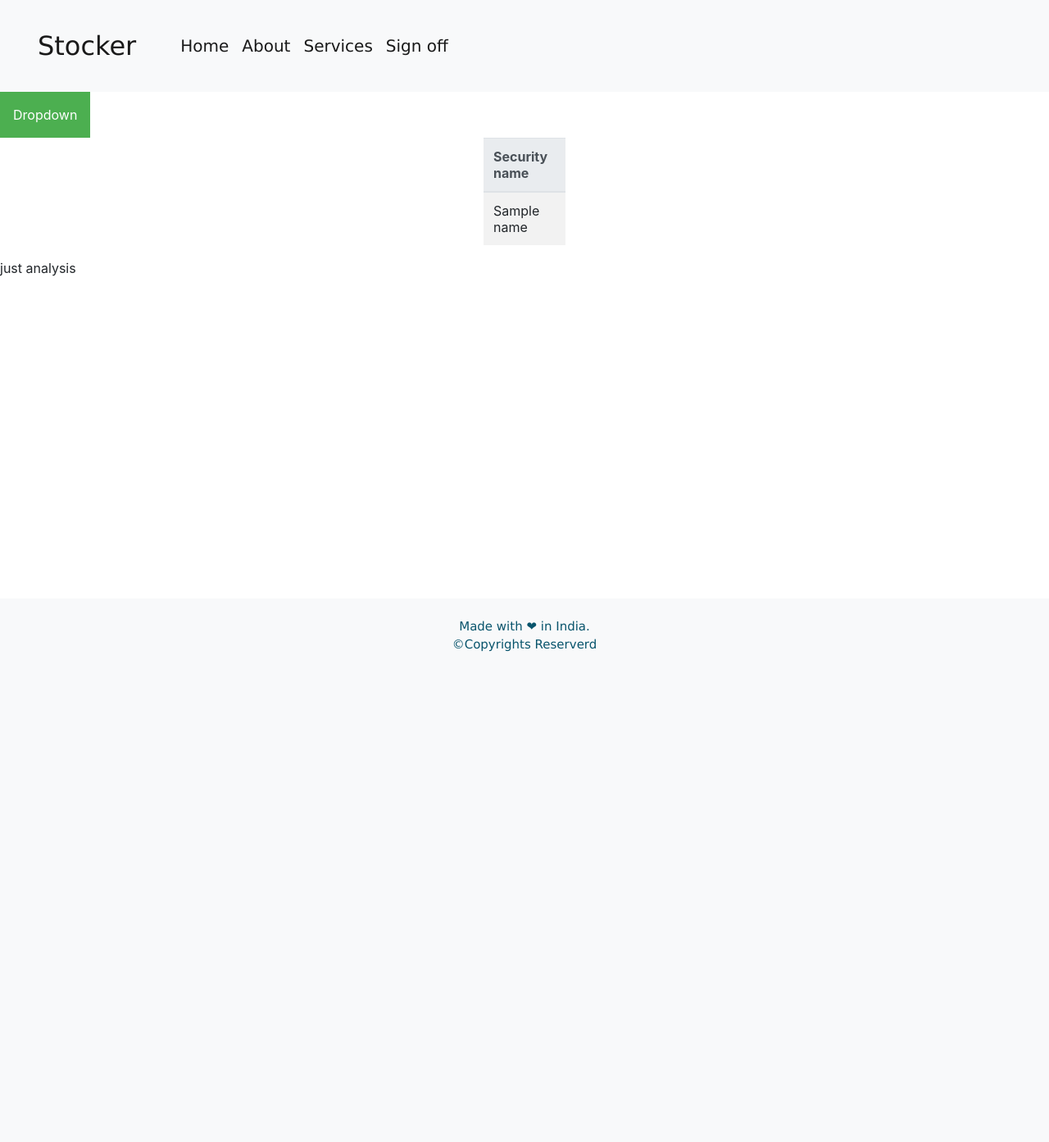
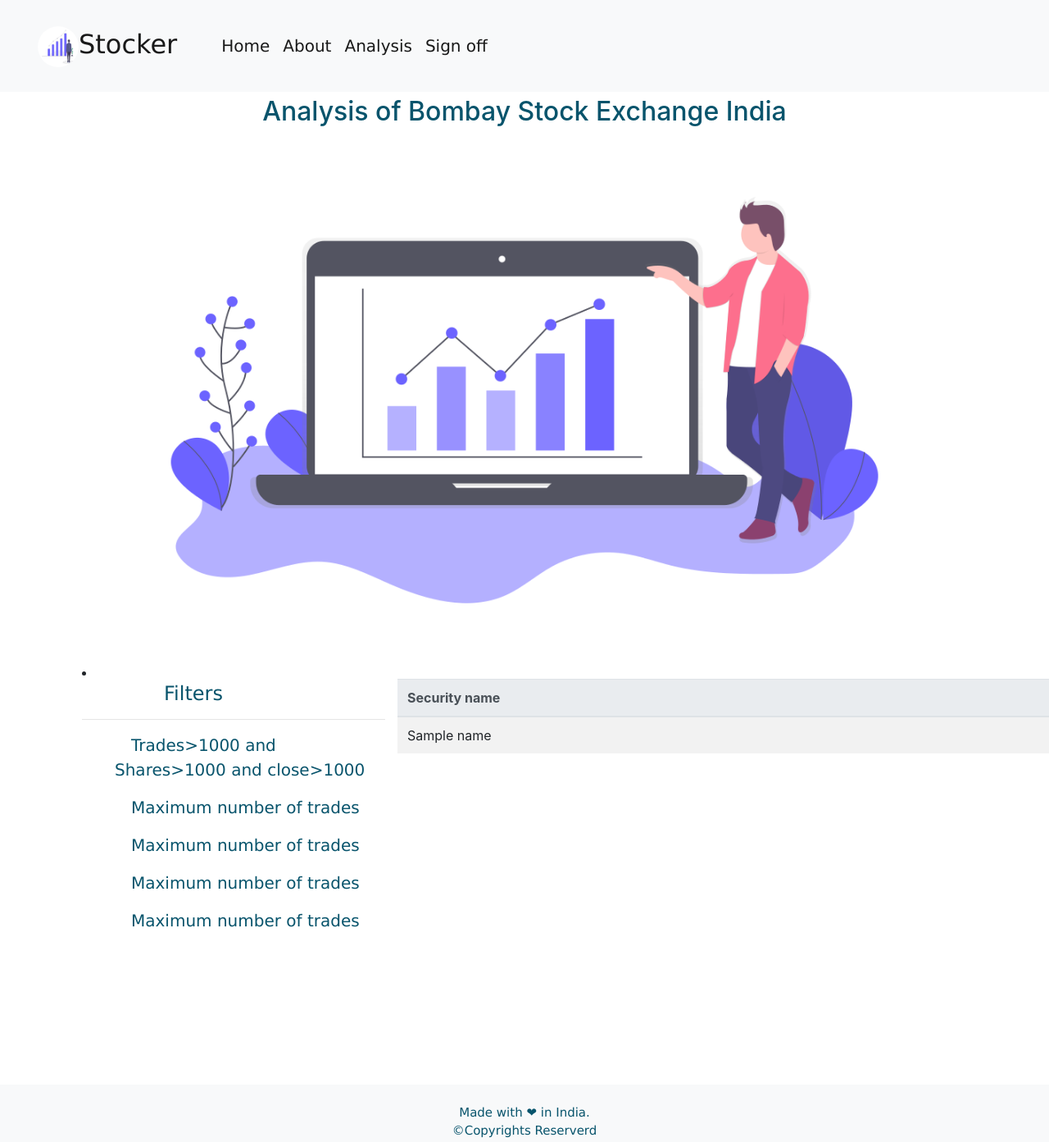
Before and after one commit to BrundaBR/stock-analysis, a Django app: template stockanalysis/templates/filter_trades_1000.html in a window 1280 px wide. Shown: the whole page at 82% size. Before the commit the page ends 795 px from the top, so only its background shows below. Run offline with Django 3.2, Linux system fonts and the light colour scheme; the template is opened without the code that fills it: most values are stand-ins (such as "Sample title", 1, 10 or a date in 2020); some libraries are stand-ins or nearby versions.

Commit message:
analysis page design

```diff
--- a/stockanalysis/stocks/urls.py
+++ b/stockanalysis/stocks/urls.py
@@ -10,6 +10,6 @@ urlpatterns =[
     path('signin/',a_views.Signin,name="signin"),
     path('uploaddata/',views.bhav,name="upload"),
     path('analysis/',views.analysis,name='analysis'),
-    path('filter_trades/',views.filter_trades_1000,name='filter_trades'),
+    path('filter_trades_1000/',views.filter_trades_1000,name='filter_trades_1000'),
     path('filter_trades_max/',views.filter_max_trades,name='filter_trades_max'),
 ]
--- a/stockanalysis/templates/analysis.html
+++ b/stockanalysis/templates/analysis.html
@@ -3,76 +3,80 @@
 
 
 {% block content %}
-<script>
+<style>
+  .grid-container {
+    display: grid;
+    grid-template-columns: 1fr 1fr;
+    grid-gap: 10px;
+}
+.grid-child-content{
+margin-top: 10px;
+}
+h4{
+  margin-left: 100px;
+
+  font-family: Verdana, Geneva, Tahoma, sans-serif;
+color:  #08546C;
+  }
+  .dropdown-content a{
+    text-decoration: none;
+    font-family: Verdana, Geneva, Tahoma, sans-serif;
+color:  #08546C;
+
+  }
+  .content-info img{
+    width: 100%;
+    height: 80%;
+    padding: 0 100px;
 
 
-</script>
+  }
+  .content-info h2{
+    text-align: center;
+    color:  #08546C;
+    padding: 5px;
+  }
+  .dropdown-content{
+    margin-left: 100px;
 
+  }
 
-    <style>
-     .dropbtn {
-  background-color: #4CAF50;
-  color: white;
-  padding: 16px;
-  font-size: 16px;
-  border: none;
-}
+</style>
+<div class="content-info">
+  <h2>Analysis of Bombay Stock Exchange India</h2>
+  <img src={% static "stocks.png" %} alt="">
 
-/* The container <div> - needed to position the dropdown content */
-.dropdown {
-  position: relative;
-  display: inline-block;
-}
+</div>
 
-/* Dropdown Content (Hidden by Default) */
-.dropdown-content {
-  display: none;
-  position: absolute;
-  background-color: #f1f1f1;
-  min-width: 160px;
-  box-shadow: 0px 8px 16px 0px rgba(0,0,0,0.2);
-  z-index: 1;
-}
+<div class="grid-container">
 
-/* Links inside the dropdown */
-.dropdown-content a {
-  color: black;
-  padding: 12px 16px;
-  text-decoration: none;
-  display: block;
-}
-.dropdown-content a:hover {background-color: #ddd;}
+  <div class="grid-child purple">
 
-/* Show the dropdown menu on hover */
-.dropdown:hover .dropdown-content {display: block;}
+<div class="sidebar">
+  <!-- <button class="dropbtn">Filters</button> -->
+  <div class="dropdown-content">
+    <li>
+      <h4>Filters</h4>
+      <hr>
+    <ol><a href={% url "filter_trades_1000" %}>Trades>1000 and Shares>1000 and close>1000</a></ol>
+    <ol><a href={% url "filter_trades_max" %}>Maximum number of trades </a></ol>
+    <ol><a href={% url "filter_trades_max" %}>Maximum number of trades </a></ol>
+    <ol><a href={% url "filter_trades_max" %}>Maximum number of trades </a></ol>
+    <ol><a href={% url "filter_trades_max" %}>Maximum number of trades </a></ol>
+  </li>
+  </div>
+</div>
 
-/* Change the background color of the dropdown button when the dropdown content is shown */
-.dropdown:hover .dropbtn {background-color: #3e8e41;}
+  </div>
+
+  <div class="grid-child-content">
+    {%block content1%}
+
+    {%endblock content1%}
+  </div>
+
+</div>
 
 
 
-
-
-
-    </style>
-
-
-
-    <div class="dropdown">
-        <button class="dropbtn">Dropdown</button>
-        <div class="dropdown-content">
-          <a href={% url "filter_trades" %}>Trades>1000</a>
-          <a href={% url "filter_trades_max" %}>Maximum number of trades </a>
-          <a href="#">Link 3</a>
-        </div>
-      </div>
-{%block content1%}
-
-{%endblock content1%}
-
-<section >
-    <div class="secondanalysis">
-        <p>just analysis</p>
-    </div>
-</section>
 {% endblock %}
--- a/stockanalysis/templates/basetemplate.html
+++ b/stockanalysis/templates/basetemplate.html
@@ -10,7 +10,8 @@
 
 <!----------------------------------------------navbar ---------------------------------------------------------->
     <nav class="navbar navbar-expand-lg navbar-light bg-light" style="height: 7rem;">
-        <a class="navbar-brand" href="#">Stocker</a>
+
+        <a class="navbar-brand" href="#"><img src={% static "bar.png" %}/>Stocker</a>
         <button class="navbar-toggler" type="button" data-toggle="collapse" data-target="#navbarNav" aria-controls="navbarNav" aria-expanded="false" aria-label="Toggle navigation">
           <span class="navbar-toggler-icon"></span>
         </button>
@@ -18,7 +19,7 @@
           <ul class="navbar-nav">
             <li class="nav-item active" id="home-page">
 
-              <a class="nav-link" href="#home">Home</a>
+              <a class="nav-link" href="{%url 'home' %}">Home</a>
             </li>
             <li class="nav-item active">
 
@@ -26,7 +27,7 @@
             </li>
             <li class="nav-item active">
 
-              <a class="nav-link" id="services-page" href="#services">Services</a>
+              <a class="nav-link" id="services-page" href={% url "analysis" %}>Analysis</a>
             </li>
             <li class="nav-item active">
 
@@ -55,6 +56,11 @@
   font-size: 2rem;
   padding: 0px 30px;
   }
+  .navbar-brand img{
+    width: 50px;
+    height: 50px;
+    border-radius: 30px;
+  }
 </style>
 <body>
 {% block content %}
@@ -76,8 +82,7 @@
     font-family: Verdana, Geneva, Tahoma, sans-serif;
     font-size: 15px;
     color: #08546C;
-    position:fixed;
-   bottom:0;
+    position: sticky;
 
   }
 </style>
--- a/stockanalysis/templates/filter_trades_1000.html
+++ b/stockanalysis/templates/filter_trades_1000.html
@@ -3,11 +3,24 @@
 
 
 {% block content1 %}
+
+<style>
+           .scrollbar {
+            display:block;
+            border: 0.2rem ;
+            padding:5px;
+            margin-top:5px;
+            width:800px;
+            height:500px;
+            overflow:scroll;
+         }
+
+</style>
 <center>
 <div class="scrollbar" id="my_scroll_bar">
     <div class="table table-striped">
 
-    <table border="0.1" width="100">
+    <table border="0.1" width="1000">
         <thead>
 
             <tr class="thead-light">
```
Also changed, not shown: stockanalysis/stocks/views.py (+18 -4 lines), stockanalysis/templates/filter_max_trades.html (+13 -1 lines), stockanalysis/templates/index.html (+26 -20 lines), stockanalysis/db.sqlite3, stockanalysis/static/bar.png (added), stockanalysis/static/stock.jpg (added), stockanalysis/static/stocks.png (added), stockanalysis/static/uplift.png (added).
